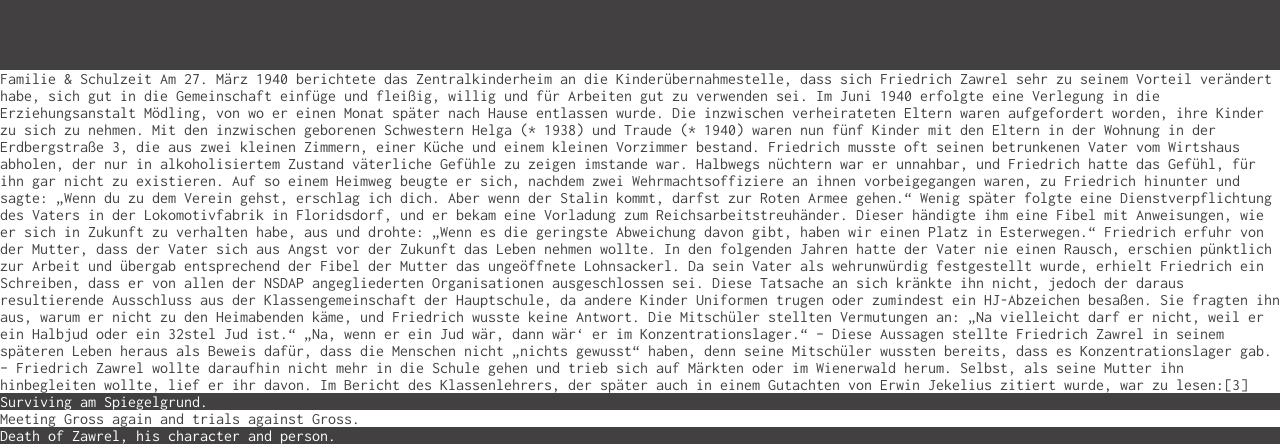
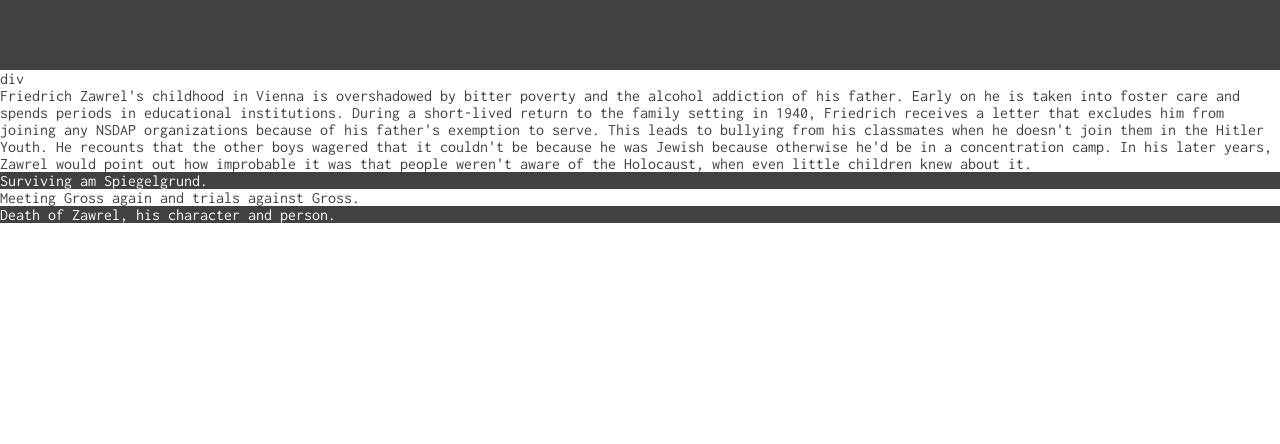
Before and after one commit to tina7e/memorial-f-zawrel, a plain HTML site: page index.html in a window 1280 px wide. Shown: the part 805-1249 px from the top of the page. After the commit the page ends 1028 px from the top, so only its background shows below. Drawn offline with Linux system fonts and the light colour scheme.

Commit message:
Write blurb for early childhood section

```diff
--- a/index.html
+++ b/index.html
@@ -69,8 +69,8 @@
                         of continued resistance.
                     </p>
                     <p class="scroll-down">
-                    </br>
-                    <i class="fa-solid fa-angle-down"></i></p>
+                        </br>
+                        <i class="fa-solid fa-angle-down"></i></p>
                 </div>
                 <!-- <div id="intro-img">
                     <img src="assets/images/friedrich-zawrel-1978.jpg" alt="A picture of Friedrich Zawrel in the newspaper Kurier from Dec 17, 1978">
@@ -79,41 +79,17 @@
 
         </section>
 
-        <section id="family-school" class="light-bg">
-            <div>
-                <p>Familie & Schulzeit
-
-                    Am 27. März 1940 berichtete das Zentralkinderheim an die Kinderübernahmestelle, dass sich Friedrich
-                    Zawrel sehr zu seinem Vorteil verändert habe, sich gut in die Gemeinschaft einfüge und fleißig,
-                    willig und für Arbeiten gut zu verwenden sei. Im Juni 1940 erfolgte eine Verlegung in die
-                    Erziehungsanstalt Mödling, von wo er einen Monat später nach Hause entlassen wurde. Die inzwischen
-                    verheirateten Eltern waren aufgefordert worden, ihre Kinder zu sich zu nehmen. Mit den inzwischen
-                    geborenen Schwestern Helga (* 1938) und Traude (* 1940) waren nun fünf Kinder mit den Eltern in der
-                    Wohnung in der Erdbergstraße 3, die aus zwei kleinen Zimmern, einer Küche und einem kleinen
-                    Vorzimmer bestand. Friedrich musste oft seinen betrunkenen Vater vom Wirtshaus abholen, der nur in
-                    alkoholisiertem Zustand väterliche Gefühle zu zeigen imstande war. Halbwegs nüchtern war er
-                    unnahbar, und Friedrich hatte das Gefühl, für ihn gar nicht zu existieren. Auf so einem Heimweg
-                    beugte er sich, nachdem zwei Wehrmachtsoffiziere an ihnen vorbeigegangen waren, zu Friedrich
-                    hinunter und sagte: „Wenn du zu dem Verein gehst, erschlag ich dich. Aber wenn der Stalin kommt,
-                    darfst zur Roten Armee gehen.“ Wenig später folgte eine Dienstverpflichtung des Vaters in der
-                    Lokomotivfabrik in Floridsdorf, und er bekam eine Vorladung zum Reichsarbeitstreuhänder. Dieser
-                    händigte ihm eine Fibel mit Anweisungen, wie er sich in Zukunft zu verhalten habe, aus und drohte:
-                    „Wenn es die geringste Abweichung davon gibt, haben wir einen Platz in Esterwegen.“ Friedrich erfuhr
-                    von der Mutter, dass der Vater sich aus Angst vor der Zukunft das Leben nehmen wollte. In den
-                    folgenden Jahren hatte der Vater nie einen Rausch, erschien pünktlich zur Arbeit und übergab
-                    entsprechend der Fibel der Mutter das ungeöffnete Lohnsackerl. Da sein Vater als wehrunwürdig
-                    festgestellt wurde, erhielt Friedrich ein Schreiben, dass er von allen der NSDAP angegliederten
-                    Organisationen ausgeschlossen sei. Diese Tatsache an sich kränkte ihn nicht, jedoch der daraus
-                    resultierende Ausschluss aus der Klassengemeinschaft der Hauptschule, da andere Kinder Uniformen
-                    trugen oder zumindest ein HJ-Abzeichen besaßen. Sie fragten ihn aus, warum er nicht zu den
-                    Heimabenden käme, und Friedrich wusste keine Antwort. Die Mitschüler stellten Vermutungen an: „Na
-                    vielleicht darf er nicht, weil er ein Halbjud oder ein 32stel Jud ist.“ „Na, wenn er ein Jud wär,
-                    dann wär‘ er im Konzentrationslager.“ – Diese Aussagen stellte Friedrich Zawrel in seinem späteren
-                    Leben heraus als Beweis dafür, dass die Menschen nicht „nichts gewusst“ haben, denn seine Mitschüler
-                    wussten bereits, dass es Konzentrationslager gab. – Friedrich Zawrel wollte daraufhin nicht mehr in
-                    die Schule gehen und trieb sich auf Märkten oder im Wienerwald herum. Selbst, als seine Mutter ihn
-                    hinbegleiten wollte, lief er ihr davon. Im Bericht des Klassenlehrers, der später auch in einem
-                    Gutachten von Erwin Jekelius zitiert wurde, war zu lesen:[3]
+        <section id="early-childhood" class="light-bg">
+            <div id="childhood-container">
+                div
+                <p>
+                    Friedrich Zawrel's childhood in Vienna is overshadowed by bitter poverty and the alcohol addiction
+                    of his father. Early on he is taken into foster care and spends periods in educational institutions.
+                    During a short-lived return to the family setting in 1940, Friedrich receives a letter that excludes him from joining any NSDAP organizations because of his
+                    father's exemption to serve. This leads to bullying from his classmates when he doesn't join them in the Hitler Youth. He recounts
+                    that the other boys wagered that it couldn't be because he was Jewish because otherwise he'd be in a concentration camp. In his later
+                    years, Zawrel would point out how improbable it was that people weren't aware of the Holocaust, when even little children knew about
+                    it.
                 </p>
             </div>
         </section>
```
